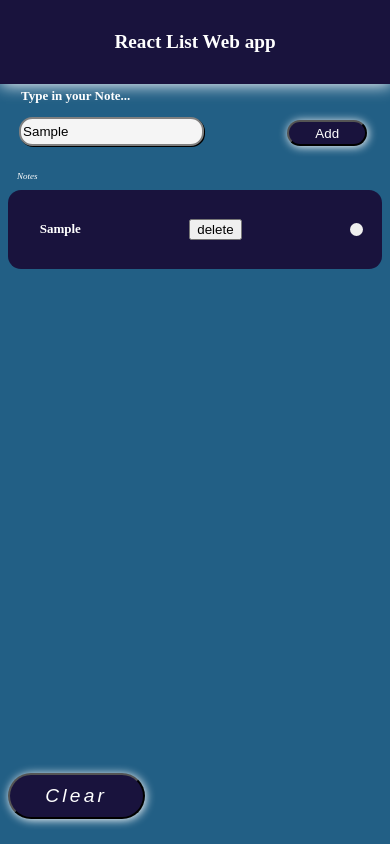
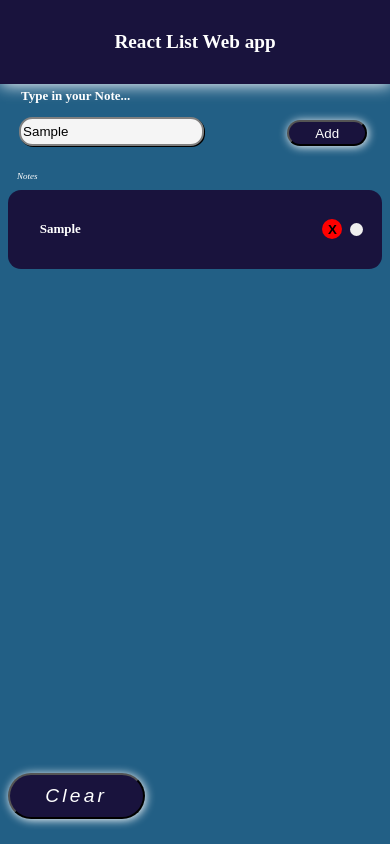
Before and after one commit to Cimorexave/react-list, a React (Create React App) app: page / in a window 390 px wide. Both pictures are taken after typing "Sample" into the empty fields and a click on the input "Add". Built offline with nearby package versions, Linux system fonts and the light colour scheme.

Commit message:
added delete button styling; made responsive

```diff
--- a/src/components/List.js
+++ b/src/components/List.js
@@ -12,6 +12,7 @@ const List = ({notes}) => {
             <div className='item' key={item.key}>
               <p className={`${item.isDone? 'isDone': ''}`} > {item.string} </p>
               <button
+              className='deleteBtn'
               onClick={() => {
                 console.log('delete button clicked')
                 delete item.string
@@ -19,7 +20,7 @@ const List = ({notes}) => {
                 delete item.key
                 setkeyState(Math.random())
               }}
-              >delete</button>
+              >X</button>
               <button
               className={` checkBtn ${item.isDone? 'isDoneBtn': ''}`}
               onClick={()=> {item.isDone = !item.isDone; item.key = uuidv4(); setkeyState(Math.random())}}></button>
--- a/src/components/list.css
+++ b/src/components/list.css
@@ -8,6 +8,7 @@
     display: flex;
     justify-content: space-between;
     align-items: center;
+    position: relative;
 }
 .title {
     font-size: xx-small;
@@ -27,6 +28,19 @@
     border: none;
     border-radius: 50%;
 }
+.deleteBtn {
+    background-color: red;
+    width: 1.5em;
+    display: grid;
+    place-items: center;
+    aspect-ratio: 1;
+    text-align: center;
+    font-weight: bold;
+    border-radius: 50%;
+    border: none;
+    position: absolute;
+    right: 3em;
+}
 @media screen and (min-width: 600px) {
     .title {
         font-size: large;
@@ -35,4 +49,7 @@
         font-size: large;
         padding: 3.5%;
     }
+    .deleteBtn {
+        right: 4em;
+    }
 }
```
